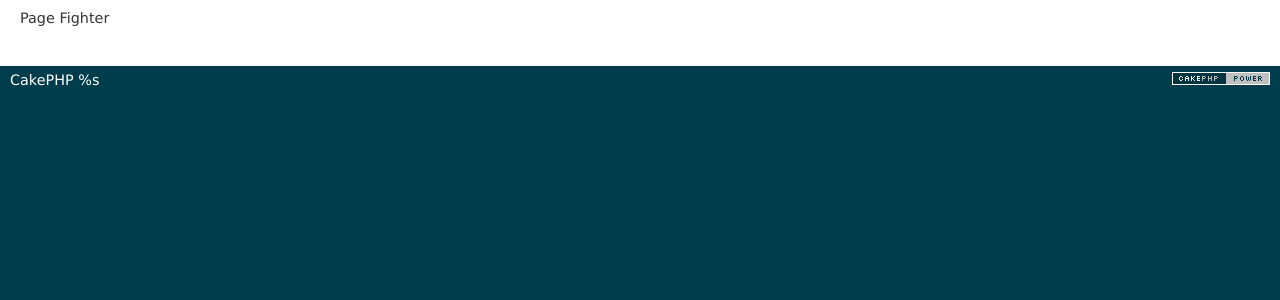
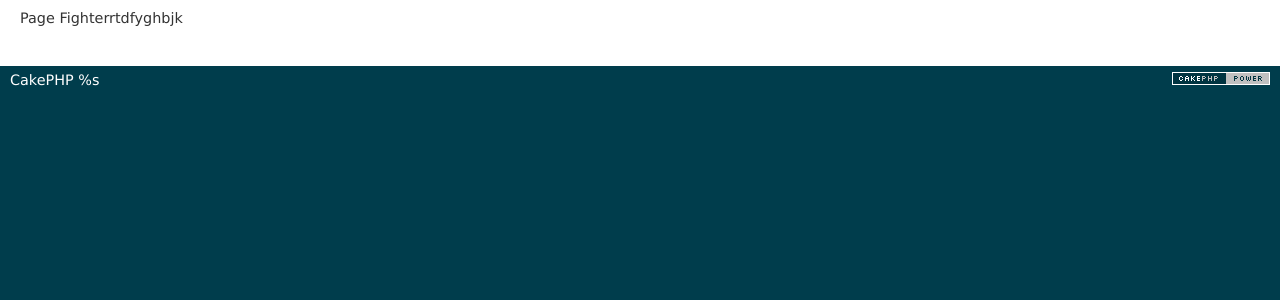
Before and after one commit to camzahr/WebArenaGroupSI1-05-BF, a CakePHP app: the page made by app/View/Arenas/fighter.ctp in a window 1280 px wide. Shown: the part 47-347 px from the top of the page. Run offline with PHP 8.4 and a stand-in for CakePHP, Linux system fonts and the light colour scheme; the template is opened without the code that fills it, so the values that code supplies are empty; some libraries are stand-ins or nearby versions.

Commit message:
Test commit

```diff
--- a/app/View/Arenas/fighter.ctp
+++ b/app/View/Arenas/fighter.ctp
@@ -1 +1 @@
-Page Fighter
+Page Fighterrtdfyghbjk
```
